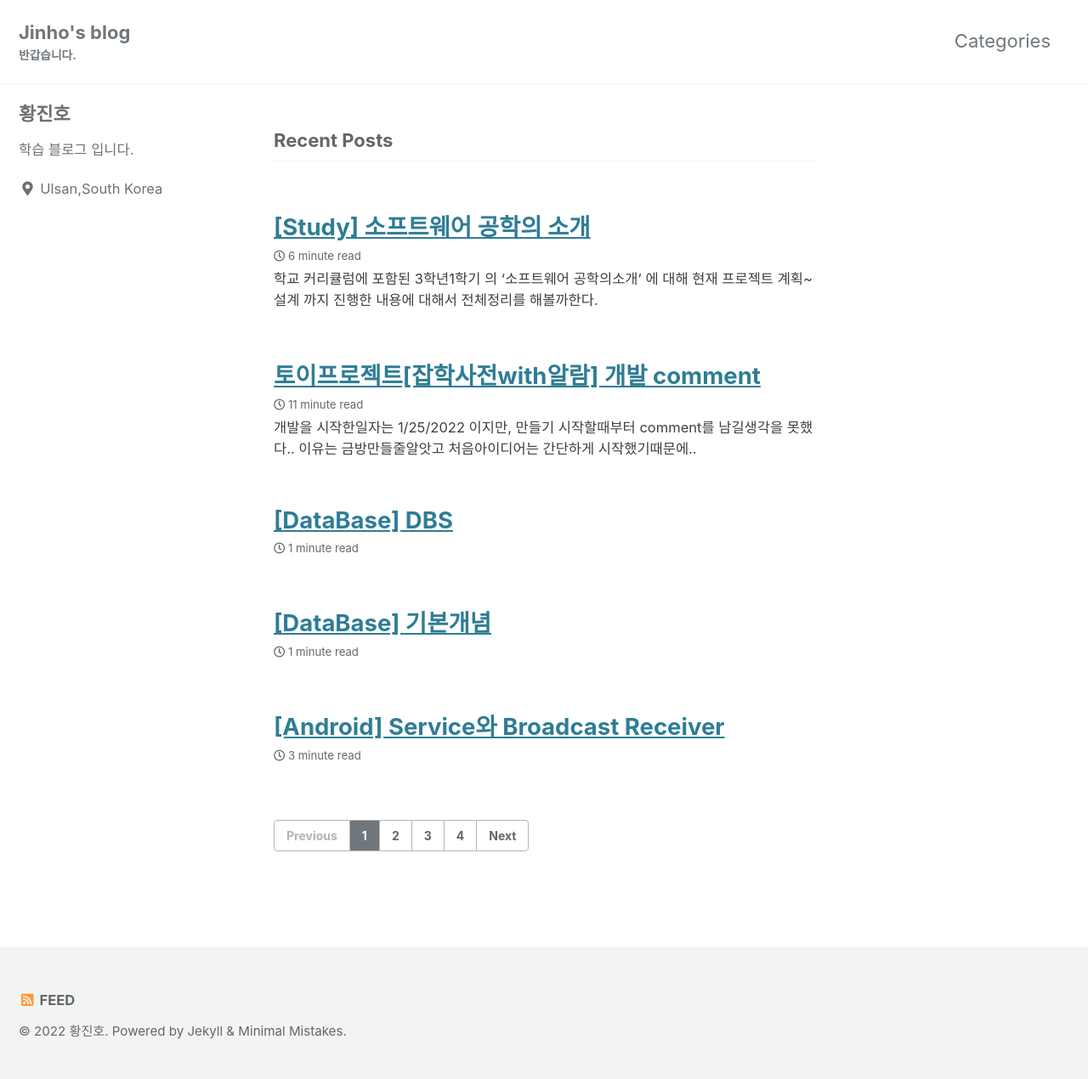
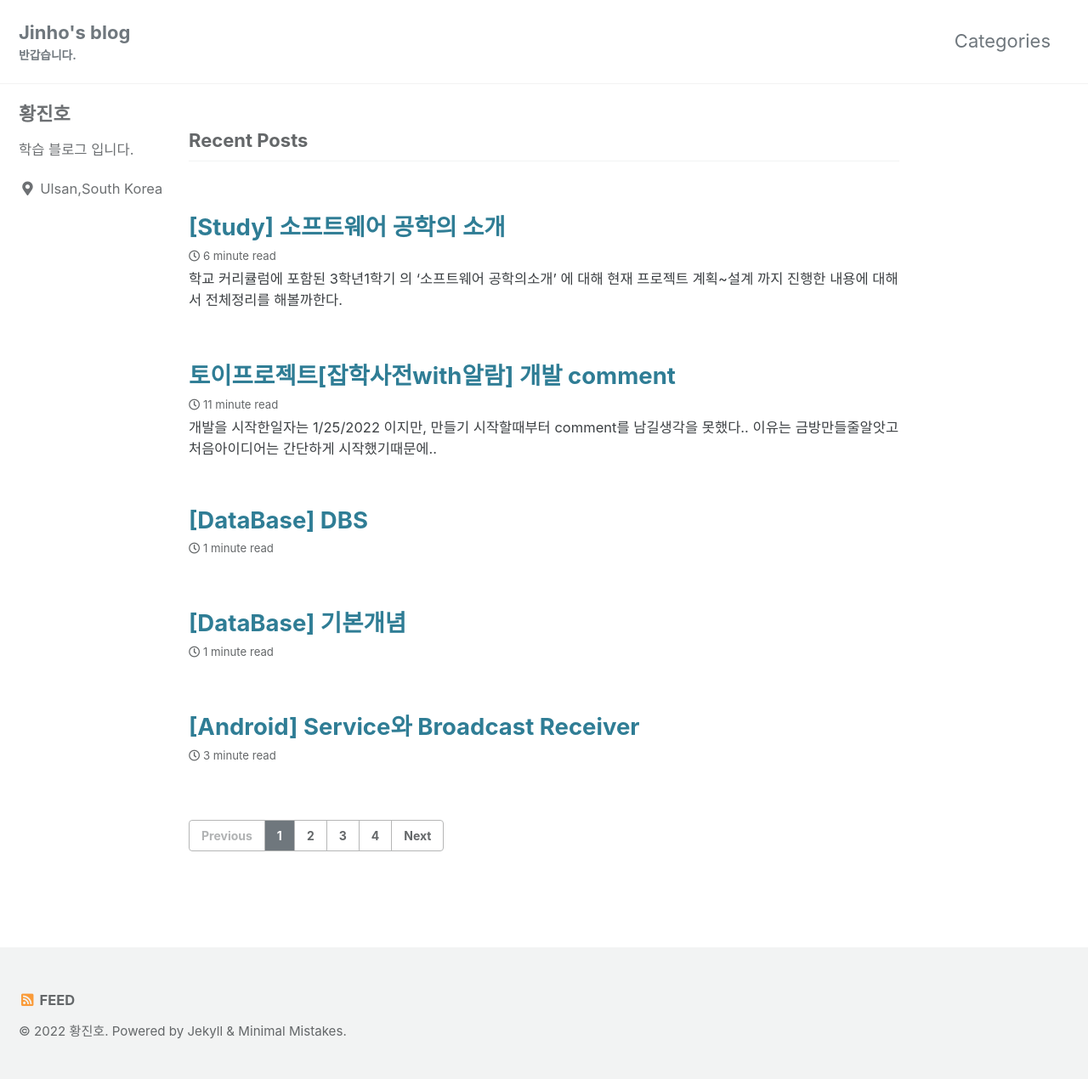
Before and after one commit to jowunnal/jowunnal.github.io, a Jekyll site: the page built from index.html, in a window 1280 px wide. Shown: the whole page at 85% size. Built offline with Jekyll 4.4.1, drawn with Linux system fonts in a browser that asks for light colours; cached includes are drawn as plain includes; the list of posts is cut into pages by our own code.

Commit message:
내용수정 및 설정변경

```diff
--- a/_sass/minimal-mistakes/_base.scss
+++ b/_sass/minimal-mistakes/_base.scss
@@ -126,6 +126,7 @@ blockquote {
 /* links */
 
 a {
+  text-decoration: none;
   &:focus {
     @extend %tab-focus;
   }
--- a/_sass/minimal-mistakes/_variables.scss
+++ b/_sass/minimal-mistakes/_variables.scss
@@ -155,9 +155,9 @@ $max-width: $x-large !default;
    Grid
    ========================================================================== */
 
-$right-sidebar-width-narrow: 200px !default;
-$right-sidebar-width: 300px !default;
-$right-sidebar-width-wide: 400px !default;
+$right-sidebar-width-narrow: 100px !default;
+$right-sidebar-width: 200px !default;
+$right-sidebar-width-wide: 250px !default;
 
 /*
    Other
```
Also changed, not shown: _posts/2022-05-20-sweComments.md (+1 -1 lines).
